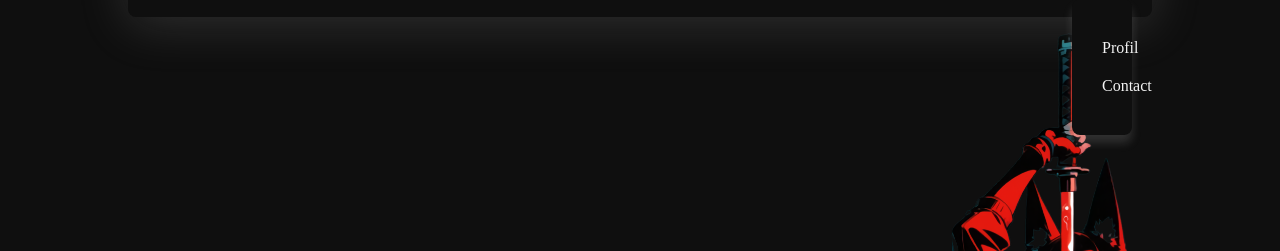
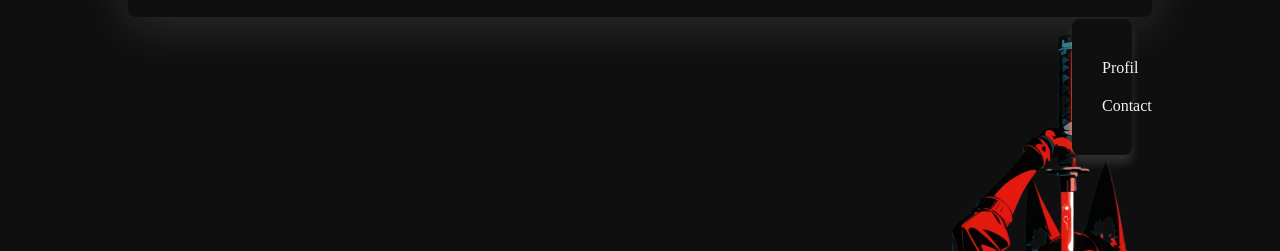
Before and after one commit to Mhmd7uLL/Personal-Blog-unoff, a plain HTML site: page index.html in a window 1280 px wide. Both pictures are taken after a click on the picture 1116 px from the left and 39 px from the top of the page. Shown: the part 66-317 px from the top of the page. Drawn offline with Linux system fonts and the light colour scheme.

Commit message:
Update style.css

```diff
--- a/style/style.css
+++ b/style/style.css
@@ -11,6 +11,14 @@ header {
     align-items: center;
 }
 
+html, body {
+    max-width: 100%;
+    overflow-x: hidden;
+}
+
+*, *::before, *::after {
+    box-sizing: border-box;
+}
 
 /* navbar */
 .navbar {
@@ -96,8 +104,11 @@ header {
 .burger-bar-menu {
   opacity: 0;
   position: absolute;
-  top: 120%;
+  top: 60px;
   right: 0;
+  width: 100vw;
+  max-width: 300px;
+  box-sizing: border-box;
   background-color: #0f0f0f;
   border-radius: 8px;
   box-shadow: 0 8px 10px rgba(182, 182, 182, 0.2);
```
